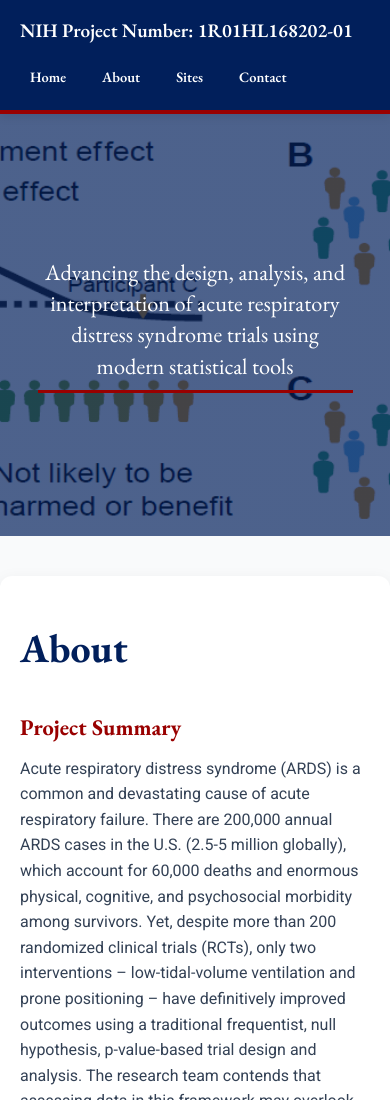
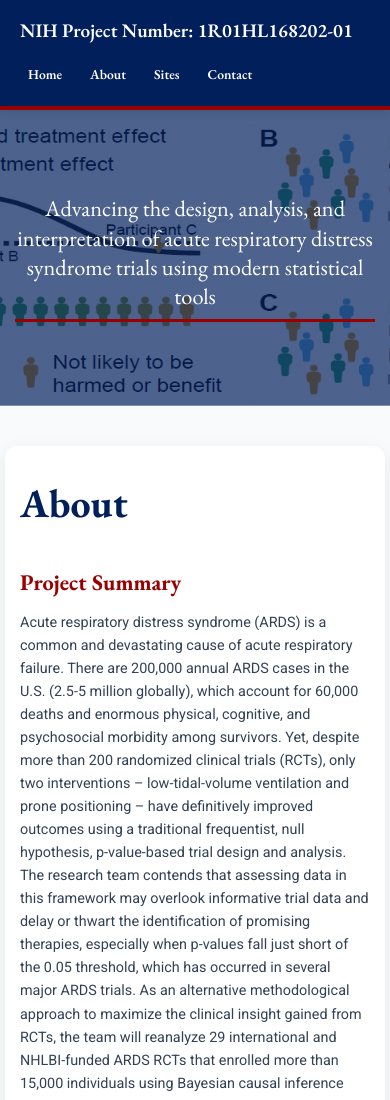
Before and after one commit to harhay-lab/ARDS_Methods_R01, a plain HTML site: page index.html in a window 390 px wide. Shown: the top 1100 px of the page. Drawn offline with nearby package versions, Linux system fonts and the light colour scheme.

Commit message:
Update style.css

```diff
--- a/style.css
+++ b/style.css
@@ -7,12 +7,10 @@
 
 html {
   scroll-behavior: smooth;
-    scroll-padding-top: 100px;
+  scroll-padding-top: 100px; /* adjust if your header height changes */
 }
 
-
-  html,
-  body {
+html, body {
   font-family: 'Segoe UI', Tahoma, Geneva, Verdana, sans-serif;
   line-height: 1.6;
   color: #111827;
@@ -20,21 +18,14 @@
 }
 
 body {
-    margin: 0;
-    padding: 0;
   overflow-x: hidden; /* prevents horizontal scroll from accidental overflow */
+  font-family: 'Roboto', sans-serif;
 }
 
-  body {
-    font-family: 'Roboto', sans-serif;
-
-  }
-
+/* Heading & Navigation Fonts */
 h1, h2, h3, h4, nav {
   font-family: 'EB Garamond', serif;
-
 }
-
 
 /* ===== Header ===== */
 header {
@@ -57,15 +48,20 @@
   white-space: nowrap;
 }
 
+nav {
+  display: flex;
+  gap: 20px;
+}
+
 nav a {
   color: white;
-    margin-left: 20px;
   text-decoration: none;
   font-weight: 600;
   padding: 6px 12px;
   border-radius: 4px;
   transition: background-color 0.3s ease;
   font-size: 1.2rem;
+  white-space: nowrap;
 }
 
 nav a:hover {
@@ -74,15 +70,12 @@
 }
 
 /* ===== Hero Section ===== */
-
 .hero {
   max-width: none;
   height: 50vh;
   overflow: hidden;
-    background-image: linear-gradient(
-        rgba(1, 31, 91, 0.7),
-        rgba(1, 31, 91, 0.7)
-      ),
+  background-image:
+    linear-gradient(rgba(1, 31, 91, 0.7), rgba(1, 31, 91, 0.7)),
     url('background.png');
   background-size: cover;
   background-position: center;
@@ -109,7 +102,7 @@
 main section {
   padding: 60px 90px;
   max-width: none;
-    margin: auto;
+  margin: 0; /* Full width, no horizontal margin */
   background: white;
   border-radius: 12px;
   box-shadow: 0 6px 18px rgba(0, 0, 0, 0.08);
@@ -124,7 +117,7 @@
 .sites-section h2,
 .contact-section h2 {
   font-size: 2.5rem;
-    font-weight:bold;
+  font-weight: bold;
   margin-bottom: 20px;
   color: #011F5B; /* Penn Blue */
 }
@@ -142,7 +135,6 @@
   font-size: 1rem;
   color: #334155;
 }
-
 
 .sites-section a,
 .contact-section a {
@@ -166,14 +158,13 @@
   margin-bottom: 40px;
 }
 
-
 /* ===== Contact Section ===== */
-  .contact-section h4{
+.contact-section h4 {
   font-weight: 600;
   margin-bottom: 12px;
 }
 
-  .contact-section p{
+.contact-section p {
   font-family: 'EB Garamond', serif;
 }
 
@@ -200,30 +191,58 @@
 
   nav {
     width: 100%;
-      display: flex;
     justify-content: flex-start;
-      gap: 16px;
+    gap: 12px;
     flex-wrap: wrap;
   }
 
   nav a {
-      font-size: 0.9rem;
+    font-size: 1rem;
     margin-left: 0;
     padding: 6px 10px;
   }
 
-    nav a:hover {
-      background-color: #990000; /* Penn Red */
+  .hero {
+    height: 40vh;
+    padding: 15px;
+  }
+
+  .hero h2 {
+    font-size: 1.8rem;
+    max-width: 100%;
+    border-bottom: 3px solid #990000; /* Penn Red */
+    padding-bottom: 8px;
+    line-height: 1.3;
+  }
+
+  main section {
+    padding: 30px 20px;
+    margin: 20px 10px; /* Add margin on mobile for breathing room */
+  }
+
+  .about-section p,
+  .contact-section p {
+    font-size: 0.9rem;
+  }
+}
+
+/* Smaller phones */
+@media (max-width: 480px) {
+  nav a {
+    font-size: 0.85rem;
+    padding: 5px 8px;
+  }
+
+  .hero {
+    height: 35vh;
   }
 
   .hero h2 {
     font-size: 1.4rem;
-      max-width: 90%;
-      border-bottom: 3px solid #990000; /* Penn Red */
-      padding-bottom: 8px;
   }
 
   main section {
-      padding: 40px 20px;
+    padding: 25px 15px;
+    margin: 15px 5px;
   }
 }
```
Lines whose indentation alone changed are shown as unchanged.
